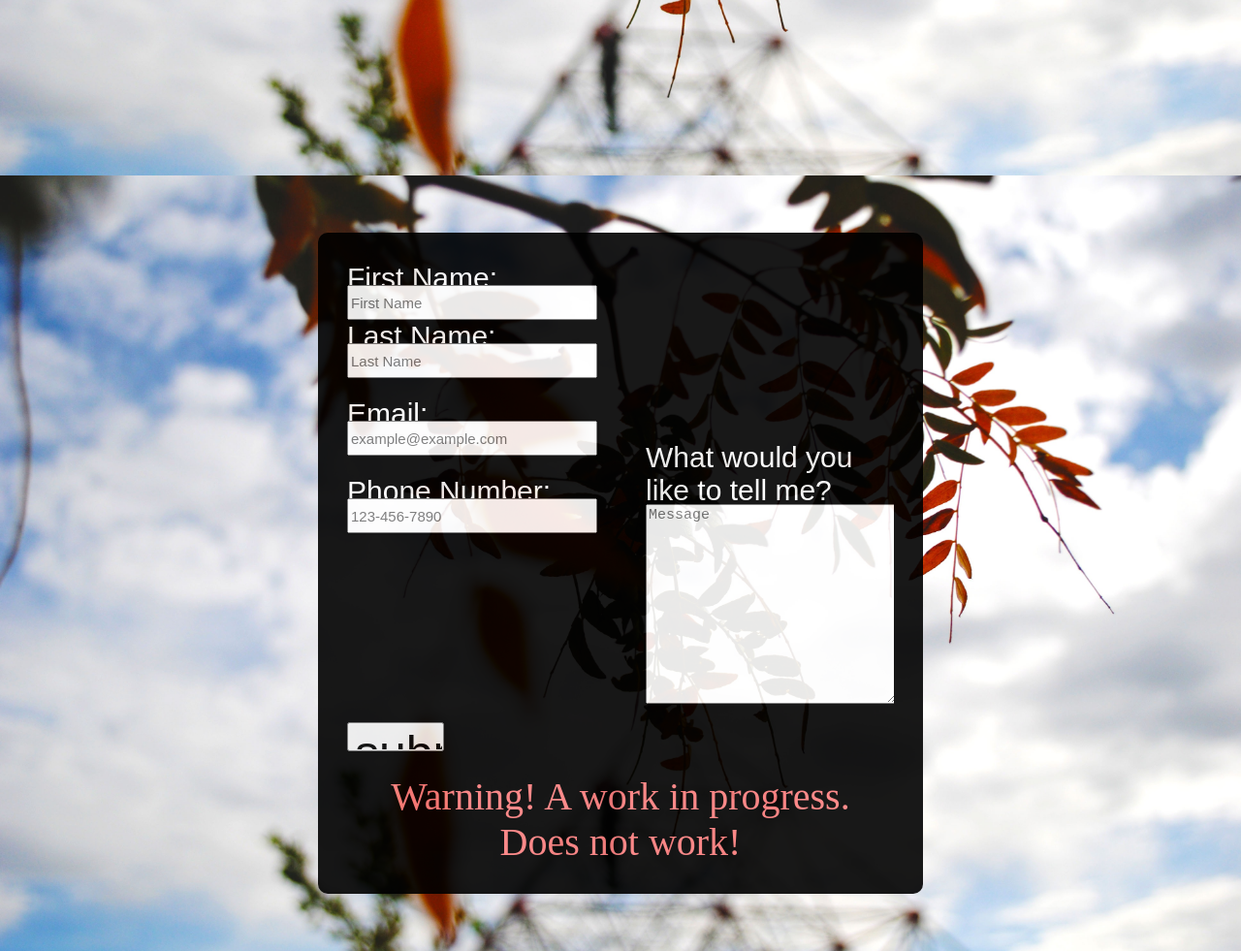
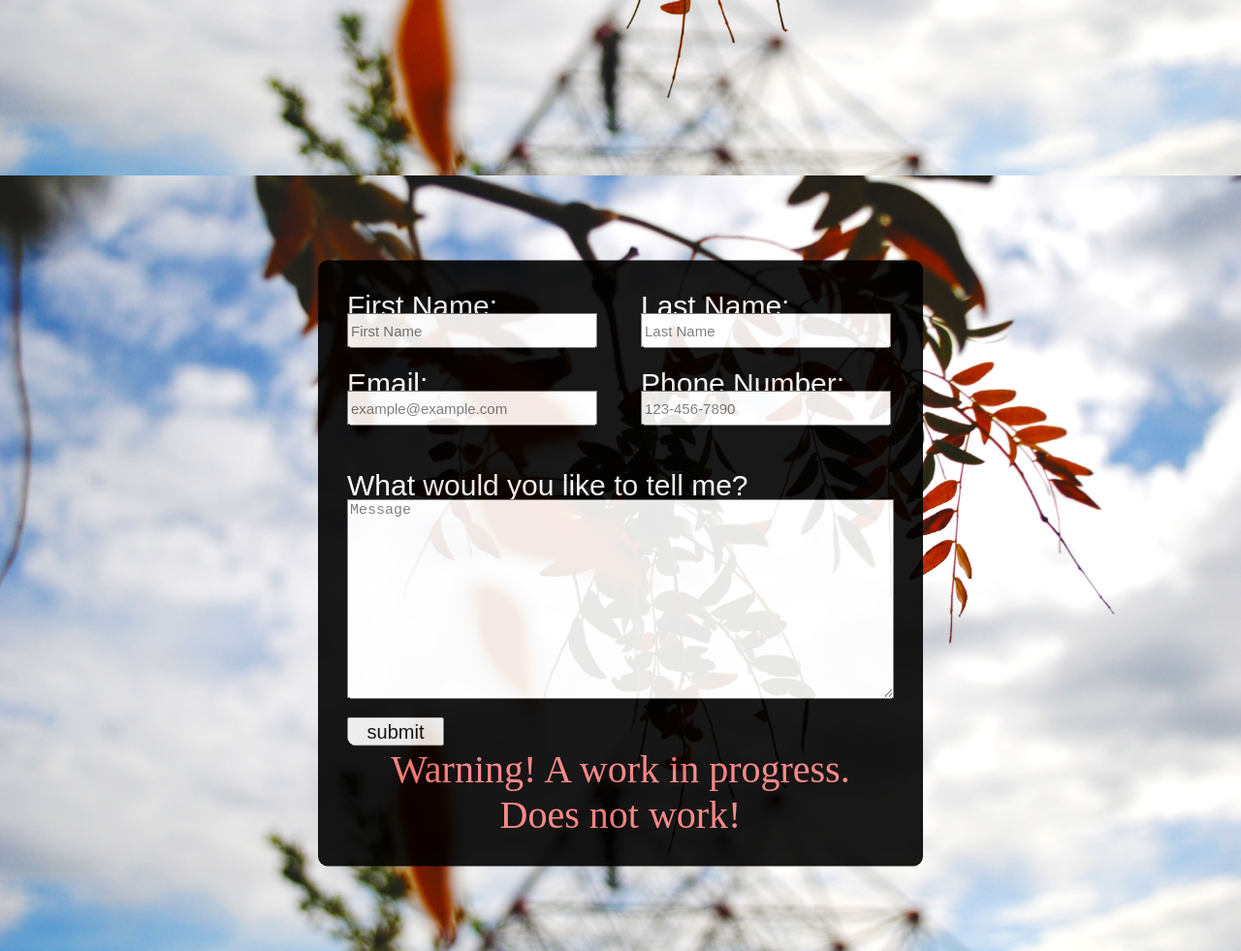
Before and after one commit to joybob22/myWebPage, a PHP site: page /contact.html in a window 1280 px wide. Shown: the part 647-1628 px from the top of the page at 97% size. Run offline with PHP 8.4, Linux system fonts and the light colour scheme; some libraries are stand-ins or nearby versions.

Commit message:
fixed issue on firefox

```diff
--- a/contact.css
+++ b/contact.css
@@ -53,9 +53,13 @@
     font-family: fantasy, sans-serif;
 }
 
+input {
+    width: 250px;
+}
+
 input, #info {
     margin-top: 15px;
-    width: 250px;
+
     height: 30px;
     font-size: 15px;
 }
@@ -77,7 +81,7 @@
 }
 
 .first {
-    margin-right: 50px;
+    margin-right: 45px;
 }
 
 .negativeMargin {
@@ -94,7 +98,7 @@
 }
 
 #submitButton {
-    font-size: 50px;
+    font-size: 20px;
     width: 100px;
 }
 
```
